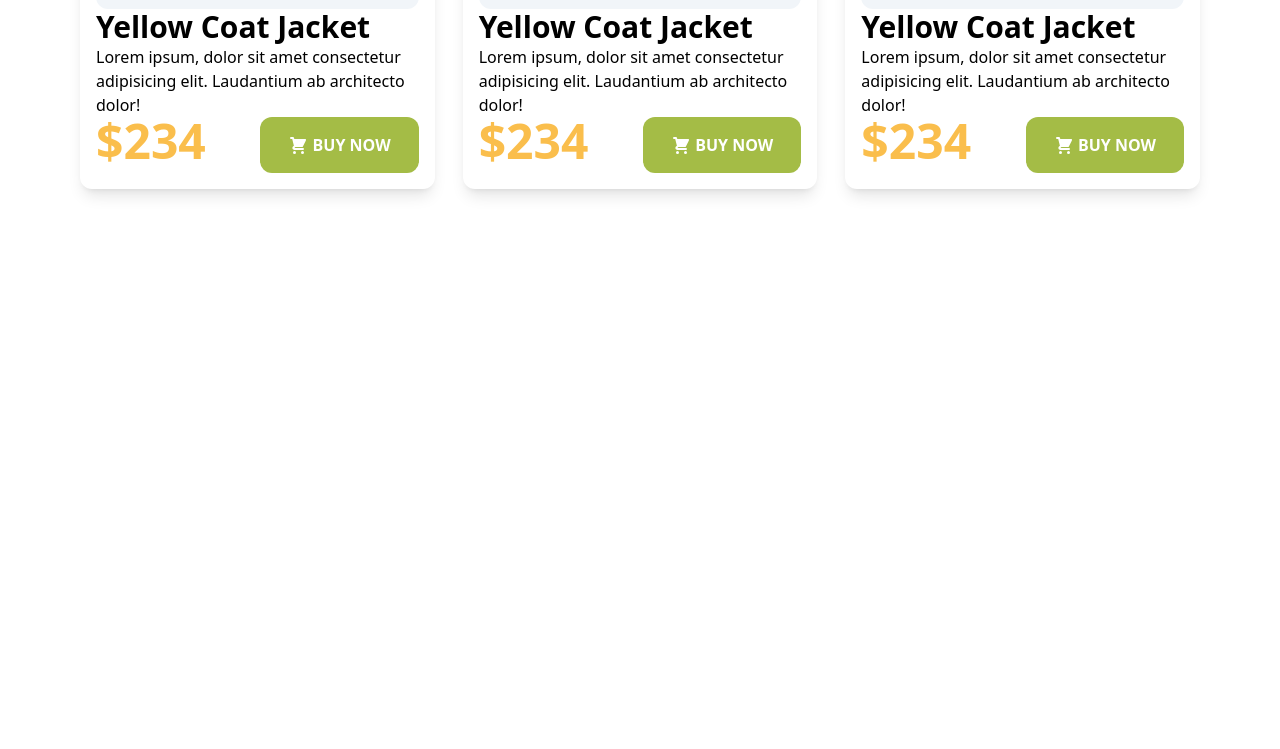
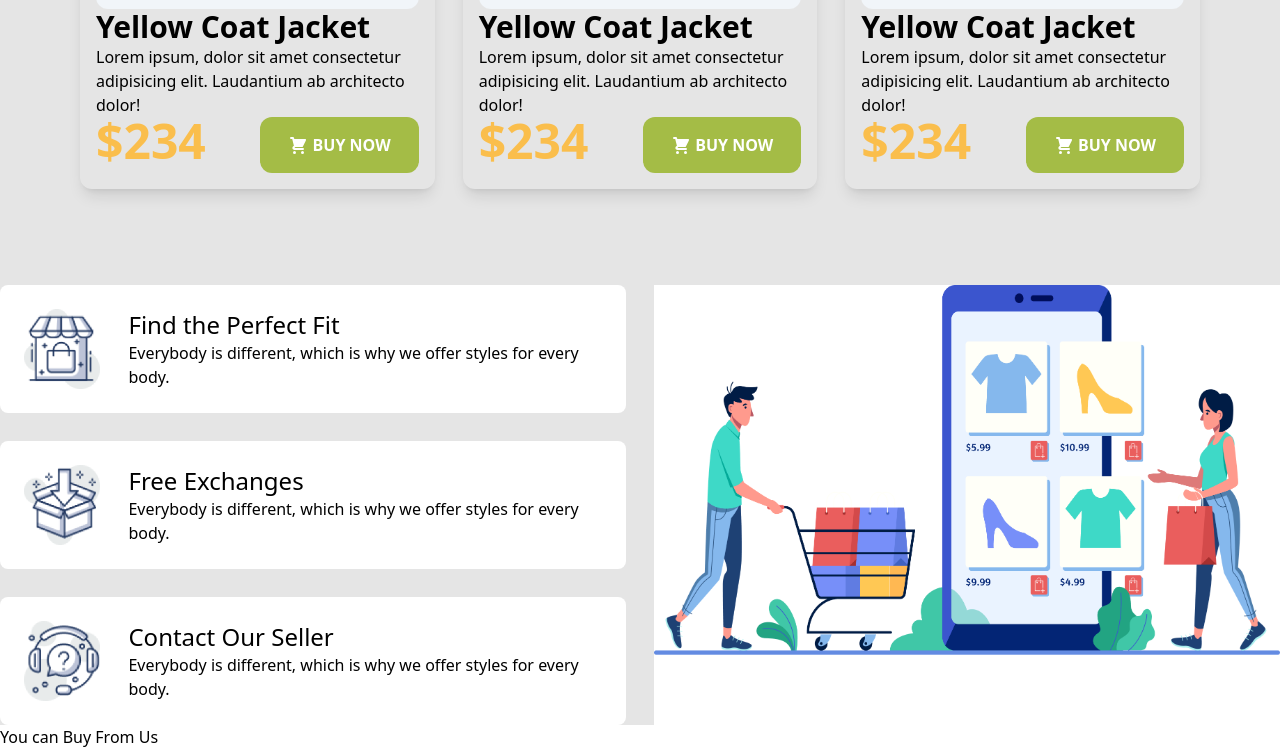
Before and after one commit to JunayedKhanNoor/Penguin-Fashion-Tailwind-CSS, a plain HTML site: page index.html in a window 1280 px wide. Shown: the part 1870-2619 px from the top of the page. Before the commit the page ends 2155 px from the top, so only its background shows below. Drawn offline with nearby package versions, Linux system fonts and the light colour scheme.

Commit message:
Structure Created

```diff
--- a/index.html
+++ b/index.html
@@ -15,6 +15,7 @@
                      clifford: "#da373d",
                      penguin: "#FFFBF0",
                      jacketprice: "#FABE4C",
+                     background: "#E5E5E5",
                   },
                },
             },
@@ -55,7 +56,7 @@
             </div>
          </section>
       </header>
-      <main class="container mx-auto">
+      <main class="container mx-auto bg-background">
          <section class="pb-24 sm:mx-20">
             <h2 class="text-5xl font-bold pb-7">Women Jacket</h2>
             <div class="grid md:grid-cols-2 lg:grid-cols-3 gap-7">
@@ -219,10 +220,42 @@
          </section>
          <!-- Last Section  -->
          <section>
-             <div>
+             <div class="grid grid-cols-2 gap-7">
+                 <div class="rounded-lg bg-white flex p-6 items-center">
+                     <div class="mr-7">
+                         <img class="w-20 h-20" src="images/house.png" alt="">
+                     </div>
+                     <div>
+                         <h3 class="text-2xl">Find the Perfect Fit</h3>
+                         <p>Everybody is different, which is why we
+                            offer styles for every body.</p>
+                     </div>
+
+                 </div>
+                 <div class="row-span-3 bg-white"><img src="images/shopping.png" alt=""></div>
+                 <div class="rounded-lg bg-white flex p-6 items-center">
+                    <div class="mr-7">
+                        <img class="w-20 h-20" src="images/box.png" alt="">
+                    </div>
+                    <div>
+                        <h3 class="text-2xl">Free Exchanges</h3>
+                        <p>Everybody is different, which is why we
+                           offer styles for every body.</p>
+                    </div>
 
              </div>
+             <div class="rounded-lg bg-white flex p-6 items-center">
+                <div class="mr-7">
+                    <img class="w-20 h-20" src="images/question.png" alt="">
+                </div>
+                <div>
+                    <h3 class="text-2xl">Contact Our Seller</h3>
+                    <p>Everybody is different, which is why we
+                       offer styles for every body.</p>
+                </div>
+
          </section>
       </main>
+      <footer>You can Buy From Us</footer>
    </body>
 </html>
```
